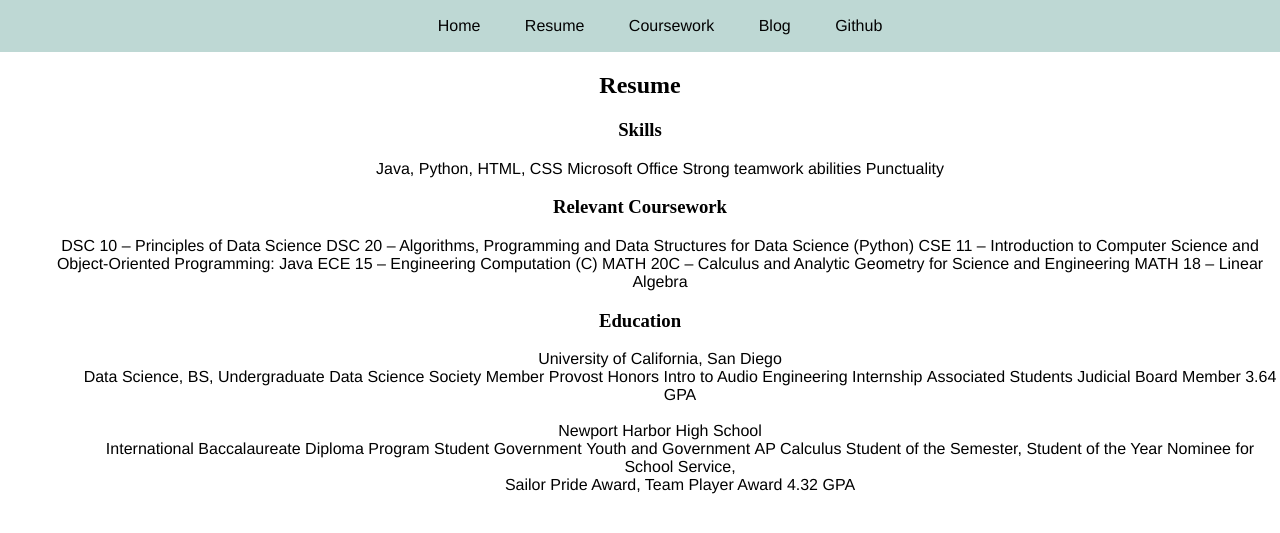
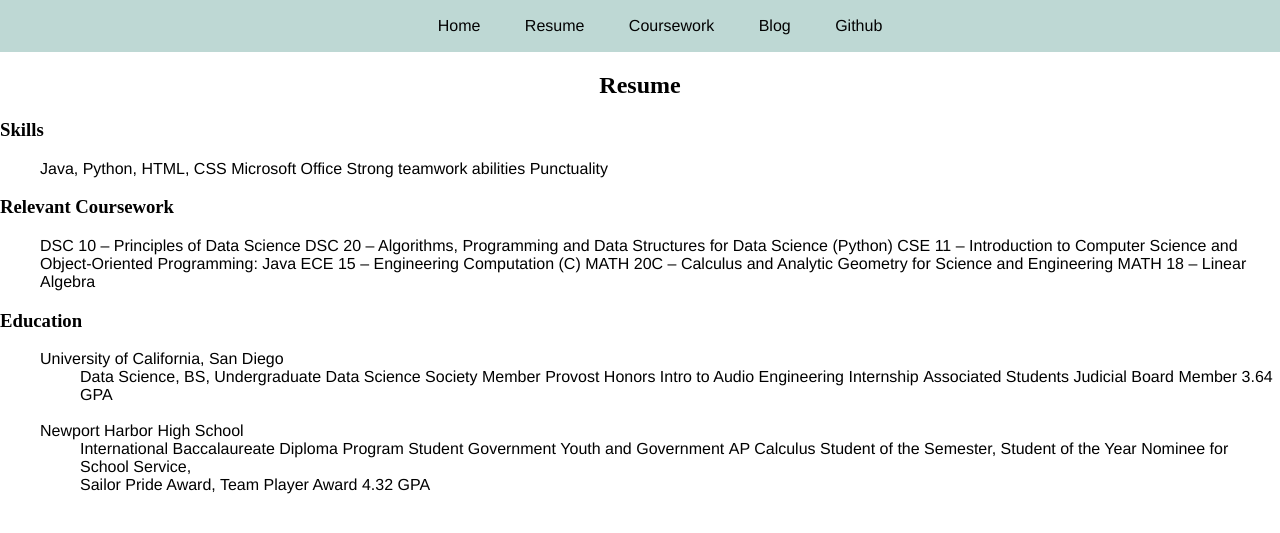
Before and after one commit to declansullivan/static-html-site, a Jekyll site: the page built from resume/index.html, in a window 1280 px wide. Shown: the top 533 px of the page. Built offline with Jekyll 4.4.1, drawn with Linux system fonts in a browser that asks for light colours.

Commit message:
Update main.css

```diff
--- a/css/main.css
+++ b/css/main.css
@@ -38,3 +38,7 @@ nav ul li a.active {
 img {
   width: 50%;
 }
+
+.resume {
+  text-align: left;
+}
```
